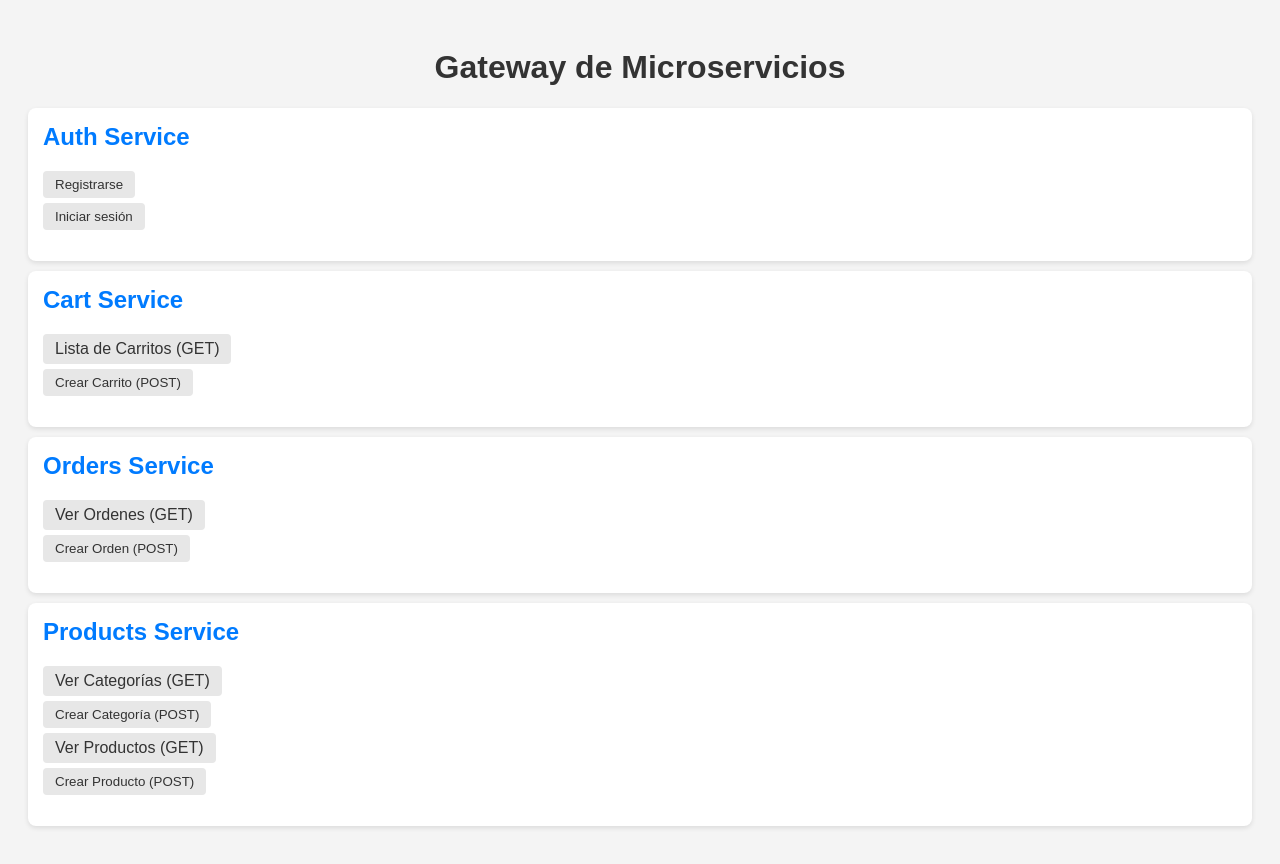
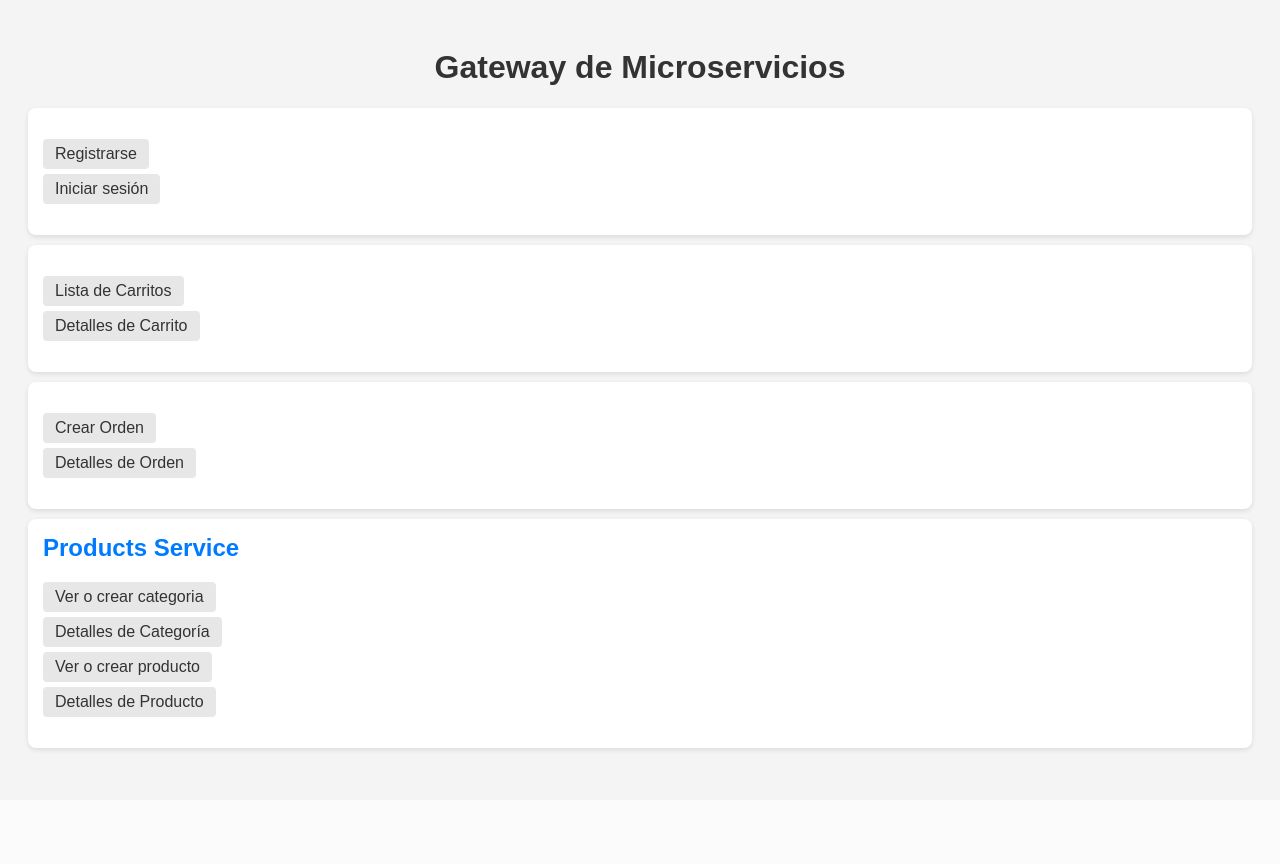
Before and after one commit to DravenJr/nuevo, a Django app: page / in a window 1280 px wide. After the commit the page ends 752 px from the top, so only its background shows below. Run offline with Django 4.2, Linux system fonts and the light colour scheme.

```diff
--- a/gateway/templates/index.html
+++ b/gateway/templates/index.html
@@ -31,17 +31,15 @@
         li {
             margin: 5px 0;
         }
-        a, button {
+        a {
             text-decoration: none;
             color: #333;
             background-color: #e7e7e7;
             padding: 6px 12px;
             border-radius: 4px;
             display: inline-block;
-            border: none;
-            cursor: pointer;
         }
-        a:hover, button:hover {
+        a:hover {
             background-color: #007BFF;
             color: #fff;
         }
@@ -50,146 +48,36 @@
 <body>
     <h1>Gateway de Microservicios</h1>
 
-    <!-- Auth Service -->
     <div class="service">
-        <h2>Auth Service</h2>
         <ul>
-            <li>
-                <button onclick="register()">Registrarse</button>
-            </li>
-            <li>
-                <button onclick="login()">Iniciar sesión</button>
-            </li>
+            <li><a href="/auth/api/register/">Registrarse</a></li>
+            <li><a href="/auth/api/token/">Iniciar sesión</a></li>
         </ul>
     </div>
 
-    <!-- Cart Service -->
     <div class="service">
-        <h2>Cart Service</h2>
         <ul>
-            <li><a href="/cart/api/cart/">Lista de Carritos (GET)</a></li>
-            <li>
-                <button onclick="createCart()">Crear Carrito (POST)</button>
-            </li>
+            <li><a href="/cart/api/cart/">Lista de Carritos</a></li>
+            <li><a href="/cart/api/cart/1/">Detalles de Carrito</a></li>
         </ul>
     </div>
 
-    <!-- Orders Service -->
     <div class="service">
-        <h2>Orders Service</h2>
         <ul>
-            <li><a href="/orders/api/orders/">Ver Ordenes (GET)</a></li>
-            <li>
-                <button onclick="createOrder()">Crear Orden (POST)</button>
-            </li>
+            <li><a href="/orders/api/orders/">Crear Orden</a></li>
+            <li><a href="/orders/api/orders/1/">Detalles de Orden</a></li>
         </ul>
     </div>
 
-    <!-- Products Service -->
     <div class="service">
         <h2>Products Service</h2>
         <ul>
-            <li><a href="/products/api/categories/">Ver Categorías (GET)</a></li>
-            <li>
-                <button onclick="createCategory()">Crear Categoría (POST)</button>
-            </li>
-            <li><a href="/products/api/products/">Ver Productos (GET)</a></li>
-            <li>
-                <button onclick="createProduct()">Crear Producto (POST)</button>
-            </li>
+            <li><a href="/products/api/categories/">Ver o crear categoria</a></li>
+            <li><a href="/products/api/categories/1/">Detalles de Categoría</a></li>
+            <li><a href="/products/api/products/">Ver o crear producto</a></li>
+            <li><a href="/products/api/products/1/">Detalles de Producto</a></li>
         </ul>
     </div>
 
-    <script>
-        // Ejemplo simple de POST con fetch para Auth
-        function register() {
-            fetch("/auth/api/register/", {
-                method: "POST",
-                headers: {"Content-Type": "application/json"},
-                body: JSON.stringify({
-                    username: "junior",
-                    password: "123456",
-                    email: "junior@email.com"
-                })
-            })
-            .then(res => res.json())
-            .then(data => alert(JSON.stringify(data)))
-            .catch(err => alert("Error: " + err));
-        }
-
-        function login() {
-            fetch("/auth/api/token/", {
-                method: "POST",
-                headers: {"Content-Type": "application/json"},
-                body: JSON.stringify({
-                    username: "junior",
-                    password: "123456"
-                })
-            })
-            .then(res => res.json())
-            .then(data => alert(JSON.stringify(data)))
-            .catch(err => alert("Error: " + err));
-        }
-
-        // Ejemplo de POST para Cart
-        function createCart() {
-            fetch("/cart/api/cart/", {
-                method: "POST",
-                headers: {"Content-Type": "application/json"},
-                body: JSON.stringify({
-                    user_id: 1,
-                    products: [1,2]
-                })
-            })
-            .then(res => res.json())
-            .then(data => alert(JSON.stringify(data)))
-            .catch(err => alert("Error: " + err));
-        }
-
-        // Ejemplo de POST para Orders
-        function createOrder() {
-            fetch("/orders/api/orders/", {
-                method: "POST",
-                headers: {"Content-Type": "application/json"},
-                body: JSON.stringify({
-                    user_id: 1,
-                    cart_id: 1
-                })
-            })
-            .then(res => res.json())
-            .then(data => alert(JSON.stringify(data)))
-            .catch(err => alert("Error: " + err));
-        }
-
-        // Ejemplo de POST para Categories
-        function createCategory() {
-            fetch("/products/api/categories/", {
-                method: "POST",
-                headers: {"Content-Type": "application/json"},
-                body: JSON.stringify({
-                    name: "Electrónica"
-                })
-            })
-            .then(res => res.json())
-            .then(data => alert(JSON.stringify(data)))
-            .catch(err => alert("Error: " + err));
-        }
-
-        // Ejemplo de POST para Products
-        function createProduct() {
-            fetch("/products/api/products/", {
-                method: "POST",
-                headers: {"Content-Type": "application/json"},
-                body: JSON.stringify({
-                    name: "Laptop",
-                    price: 1500,
-                    category_id: 1
-                })
-            })
-            .then(res => res.json())
-            .then(data => alert(JSON.stringify(data)))
-            .catch(err => alert("Error: " + err));
-        }
-    </script>
 </body>
 </html>
```
